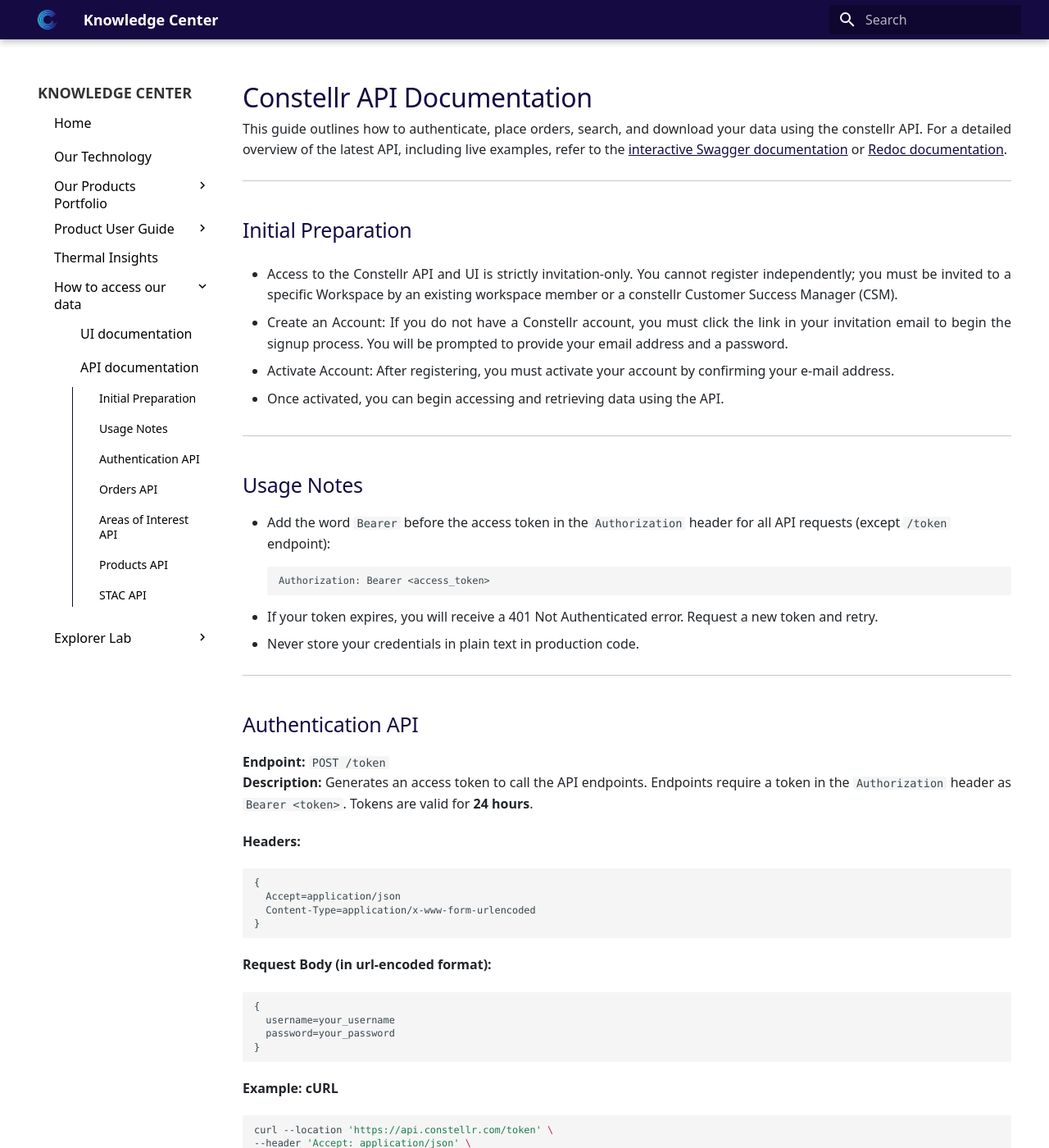
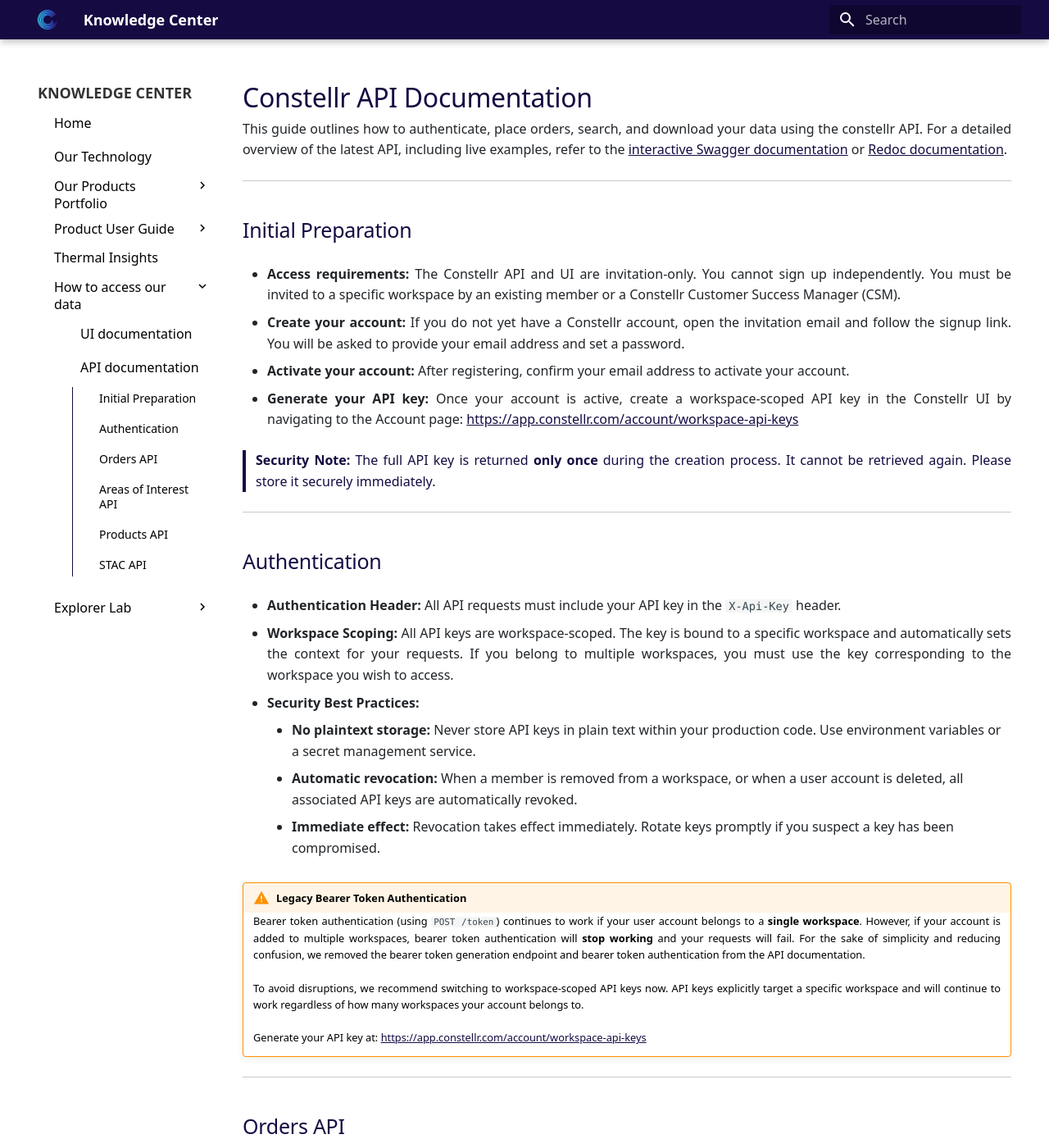
Before and after one commit to constellr/product-lst, an MkDocs documentation site: the page built from docs/API-documentation.md, in a window 1280 px wide and 1400 px high. Shown: the whole window at 82% size. Built offline with MkDocs 1.6.1 and Material for MkDocs 9.7.7, drawn with Linux system fonts in a browser that asks for light colours; the version menu is left out; some of the changed text lies outside the part shown.

Commit message:
change documentation to include api key authentication

````diff
--- a/docs/API-documentation.md
+++ b/docs/API-documentation.md
@@ -5,94 +5,44 @@
 ---
 
 ## Initial Preparation
-- Access to the Constellr API and UI is strictly invitation-only. You cannot register independently; you must be invited to a specific Workspace by an existing workspace member or a constellr Customer Success Manager (CSM).
 
-- Create an Account: If you do not have a Constellr account, you must click the link in your invitation email to begin the signup process. You will be prompted to provide your email address and a password.
+- **Access requirements:** The Constellr API and UI are invitation-only. You cannot sign up independently. You must be invited to a specific workspace by an existing member or a Constellr Customer Success Manager (CSM).
 
-- Activate Account: After registering, you must activate your account by confirming your e-mail address.
+- **Create your account:** If you do not yet have a Constellr account, open the invitation email and follow the signup link. You will be asked to provide your email address and set a password.
 
-- Once activated, you can begin accessing and retrieving data using the API.
+- **Activate your account:** After registering, confirm your email address to activate your account.
+
+- **Generate your API key:** Once your account is active, create a workspace-scoped API key in the Constellr UI by navigating to the Account page:
+  [https://app.constellr.com/account/workspace-api-keys](https://app.constellr.com/account/workspace-api-keys)
+
+  > **Security Note:** The full API key is returned **only once** during the creation process. It cannot be retrieved again. Please store it securely immediately.
 
 ---
 
-## Usage Notes
+## Authentication
 
-- Add the word `Bearer` before the access token in the `Authorization` header for all API requests (except `/token` endpoint):
-  ```
-  Authorization: Bearer <access_token>
-  ```
-- If your token expires, you will receive a 401 Not Authenticated error. Request a new token and retry.
-- Never store your credentials in plain text in production code.
+- **Authentication Header:** All API requests must include your API key in the `X-Api-Key` header.
 
----
+- **Workspace Scoping:** All API keys are workspace-scoped. The key is bound to a specific workspace and automatically sets the context for your requests. If you belong to multiple workspaces, you must use the key corresponding to the workspace you wish to access.
 
-## Authentication API
+- **Security Best Practices:**
+    - **No plaintext storage:** Never store API keys in plain text within your production code. Use environment variables or a secret management service.
+    - **Automatic revocation:** When a member is removed from a workspace, or when a user account is deleted, all associated API keys are automatically revoked.
+    - **Immediate effect:** Revocation takes effect immediately. Rotate keys promptly if you suspect a key has been compromised.
 
-**Endpoint:** `POST /token`
-**Description:** Generates an access token to call the API endpoints. Endpoints require a token in the `Authorization` header as `Bearer <token>`. Tokens are valid for **24 hours**.
 
-**Headers:**
-```
-{
-  Accept=application/json
-  Content-Type=application/x-www-form-urlencoded
-}
-```
+!!! warning "Legacy Bearer Token Authentication"
+    Bearer token authentication (using `POST /token`) continues to work if your user account belongs to a **single workspace**. However, if your account is added to multiple workspaces, bearer token authentication will **stop working** and your requests will fail. For the sake of simplicity and reducing confusion, we removed the bearer token generation endpoint and bearer token authentication from the API documentation.
 
-**Request Body (in url-encoded format):**
-```
-{
-  username=your_username
-  password=your_password
-}
-```
+    To avoid disruptions, we recommend switching to workspace-scoped API keys now. API keys explicitly target a specific workspace and will continue to work regardless of how many workspaces your account belongs to.
 
-**Example: cURL**
-```sh
-curl --location 'https://api.constellr.com/token' \
---header 'Accept: application/json' \
---header 'Content-Type: application/x-www-form-urlencoded' \
---data-urlencode 'username=your_username' \
---data-urlencode 'password=your_password'
-```
-
-**Example: Python**
-```python
-import requests
-
-url = "https://api.constellr.com/token"
-headers = {
-  "Accept": "application/json",
-  "Content-Type": "application/x-www-form-urlencoded",
-}
-data = {
-    "username": "your_username",
-    "password": "your_password",
-}
-
-resp = requests.post(url, headers=headers, data=data)
-token = resp.json().get("access_token")
-print(token)
-```
-
-**Success Response (200):**
-```json
-{
-  "access_token": "string"
-}
-```
-
-**Error Responses:**
-
-- **401:** Invalid credentials, user not confirmed, token expired or password reset required.
-- **422:** Request body validation error.
-
+    Generate your API key at: [https://app.constellr.com/account/workspace-api-keys](https://app.constellr.com/account/workspace-api-keys)
 ---
 
 
 ## Orders API
 
-The `/orders` endpoint allows you to create, list, and retrieve orders for your organization. All operations require authentication via a Bearer token.
+The `/orders` endpoint allows you to create, list, and retrieve orders for your organization.
 
 <h3>1. Create Orders in Batch</h3>
 
@@ -149,7 +99,7 @@
 ```sh
 curl -X POST "https://api.constellr.com/orders/batch" \
   -H 'accept: application/json' \
-  -H "Authorization: Bearer <access_token>" \
+  -H "X-Api-Key: <your_api_key>" \
   -H "Content-Type: application/json" \
   -d @order_payload.json
 ```
@@ -160,7 +110,7 @@
 
 url = "https://api.constellr.com/orders/batch"
 headers = {
-    "Authorization": "Bearer <access_token>",
+    "X-Api-Key": "<your_api_key>",
     "Content-Type": "application/json",
     "accept": "application/json"
 }
@@ -186,7 +136,6 @@
 response = requests.post(url, headers=headers, json=payload)
 print(response.status_code)
 print(response.json())
-
 ```
 
 
@@ -220,7 +169,7 @@
 **Error Responses:**
 
 - **400:** Invalid order request body values.
-- **401:** Invalid authentication token.
+- **401:** Invalid API key.
 - **403:** User not authorized to create orders.
 - **404:** Resource not found (e.g., AOI or product does not exist).
 - **422:** Request body validation error (including when a customer order contains more than 25 data orders).
@@ -243,7 +192,7 @@
 **Example: cURL**
 ```bash
 curl -G "https://api.constellr.com/orders" \
-  -H "Authorization: Bearer <access_token>" \
+  -H "X-Api-Key: <your_api_key>" \
   --data-urlencode "limit=10" \
   --data-urlencode "offset=0" \
   --data-urlencode "sort=-created"
@@ -254,7 +203,9 @@
 import requests
 
 url = "https://api.constellr.com/orders"
-headers = {"Authorization": "Bearer <access_token>"}
+headers = {
+    "X-Api-Key": "<your_api_key>"
+}
 params = {
     "limit": 10,
     "offset": 0,
@@ -298,7 +249,7 @@
 ```
 **Error Responses:**
 
-- **401:** Invalid authentication token.
+- **401:** Invalid API key.
 - **403:** User not authorized to view orders.
 - **422:** Query parameter validation error.
 
@@ -313,7 +264,7 @@
 **Example: cURL**
 ```sh
 curl -X GET "https://api.constellr.com/orders/123e4567-e89b-12d3-a456-426614174000" \
-  -H "Authorization: Bearer <access_token>"
+  -H "X-Api-Key: <your_api_key>"
 ```
 
 **Example: Python**
@@ -322,7 +273,7 @@
 
 url = "https://api.constellr.com/orders/123e4567-e89b-12d3-a456-426614174000"
 headers = {
-    "Authorization": "Bearer <access_token>"
+    "X-Api-Key": "<your_api_key>"
 }
 
 response = requests.get(url, headers=headers)
@@ -358,7 +309,7 @@
 ```
 **Error Responses:**
 
-- **401:** Invalid authentication token.
+- **401:** Invalid API key.
 - **403:** User not authorized to view the order.
 - **404:** Order not found.
 - **422:** Request parameter validation error.
@@ -377,6 +328,7 @@
 curl -X 'PATCH' \
   'https://api.constellr.com/orders/b131326b-20ea-44ff-b589-231ea77a7456' \
   -H 'accept: application/json' \
+  -H 'X-Api-Key: <your_api_key>' \
   -H 'Content-Type: application/json' \
   -d '{
   "tags": [
@@ -391,7 +343,9 @@
 
 url = "https://api.constellr.com/orders/123e4567-e89b-12d3-a456-426614174000"
 headers = {
-    "Authorization": "Bearer <access_token>"
+    "X-Api-Key": "<your_api_key>",
+    "Content-Type": "application/json",
+    "accept": "application/json"
 }
 
 payload = {
@@ -432,8 +386,8 @@
 ```
 **Error Responses:**
 
-- **401:** Invalid authentication token.
-- **403:** User not authorized to view the order.
+- **401:** Invalid API key.
+- **403:** User not authorized to update the order.
 - **404:** Order not found.
 - **422:** Request parameter validation error.
 
@@ -451,7 +405,7 @@
 **Example: cURL**
 ```sh
 curl -X DELETE "https://api.constellr.com/orders/123e4567-e89b-12d3-a456-426614174000" \
-  -H "Authorization: Bearer <access_token>" \
+  -H "X-Api-Key: <your_api_key>" \
   -H "accept: */*"
 ```
 
@@ -461,7 +415,7 @@
 
 order_id = "123e4567-e89b-12d3-a456-426614174000"
 url = f"https://api.constellr.com/orders/{order_id}"
-headers = {"Authorization": "Bearer <access_token>"}
+headers = {"X-Api-Key": "<your_api_key>"}
 
 resp = requests.delete(url, headers=headers)
 print(resp.status_code)
@@ -473,8 +427,8 @@
 
 **Error Responses:**
 
-- **401:** Invalid token.
-- **403:** Forbidden.
+- **401:** Invalid API key.
+- **403:** User not authorized to delete the order.
 - **404:** Order not found.
 - **409:** Order cannot be deleted in its current state. Only `pending_validation` or `rejected` orders can be deleted.
 
@@ -488,7 +442,7 @@
 **Example: cURL**
 ```sh
 curl -X GET "https://api.constellr.com/orders/meta/use-cases" \
-  -H "Authorization: Bearer <access_token>"
+  -H "X-Api-Key: <your_api_key>"
 ```
 
 **Example: Python**
@@ -497,7 +451,7 @@
 
 url = "https://api.constellr.com/orders/meta/use-cases"
 headers = {
-    "Authorization": "Bearer <access_token>"
+    "X-Api-Key": "<your_api_key>"
 }
 
 response = requests.get(url, headers=headers)
@@ -519,14 +473,14 @@
 
 **Error Responses:**
 
-- **401:** Invalid authentication token.
+- **401:** Invalid API key.
 - **403:** User not authorized to view use cases.
 
 ---
 
 ## Areas of Interest API
 
-The `/areas-of-interest` endpoint allows you to create, list, and retrieve Areas of Interest (AOIs) for your organization. AOIs define geographic regions used in data orders. All operations require authentication via a Bearer token.
+The `/areas-of-interest` endpoint allows you to create, list, and retrieve Areas of Interest (AOIs) for your organization. AOIs define geographic regions used in data orders.
 
 <h3>1. Create an Area of Interest</h3>
 
@@ -556,7 +510,7 @@
 **Example: cURL**
 ```bash
 curl -X POST "https://api.constellr.com/areas-of-interest" \
-  -H "Authorization: Bearer <access_token>" \
+  -H "X-Api-Key: <your_api_key>" \
   -H "Content-Type: application/json" \
   -d '{
     "name": "Test AOI",
@@ -582,7 +536,7 @@
 
 url = "https://api.constellr.com/areas-of-interest"
 headers = {
-    "Authorization": "Bearer <access_token>",
+    "X-Api-Key": "<your_api_key>",
     "Content-Type": "application/json"
 }
 payload = {
@@ -636,7 +590,7 @@
 **Error Responses**
 
 - **400:** Invalid AOI request body values.
-- **401:** Invalid authentication token.
+- **401:** Invalid API key.
 - **403:** User not authorized to create AOIs.
 - **409:** An Area of Interest with this name already exists.
 - **422:** Request body validation error.
@@ -651,7 +605,21 @@
 **Example: cURL**
 ```bash
 curl -X GET "https://api.constellr.com/areas-of-interest/f1c53eaa-9b26-4c3d-8998-bfc8e9ac1770" \
-  -H "Authorization: Bearer <access_token>"
+  -H "X-Api-Key: <your_api_key>"
+```
+
+**Example: Python**
+```python
+import requests
+
+url = "https://api.constellr.com/areas-of-interest/f1c53eaa-9b26-4c3d-8998-bfc8e9ac1770"
+headers = {
+    "X-Api-Key": "<your_api_key>"
+}
+
+resp = requests.get(url, headers=headers)
+resp.raise_for_status()
+print(resp.json())
 ```
 
 **Success Response (200)**
@@ -680,7 +648,7 @@
 
 **Error Responses**
 
-- **401:** Invalid authentication token.
+- **401:** Invalid API key.
 - **403:** User not authorized to view the AOI.
 - **404:** AOI not found.
 - **422:** Request parameter validation error.
@@ -703,7 +671,7 @@
 **Example: cURL**
 ```bash
 curl -G "https://api.constellr.com/areas-of-interest" \
-  -H "Authorization: Bearer <access_token>" \
+  -H "X-Api-Key: <your_api_key>" \
   --data-urlencode "limit=10" \
   --data-urlencode "offset=0" \
   --data-urlencode "sort=-created"
@@ -714,7 +682,7 @@
 import requests
 
 url = "https://api.constellr.com/areas-of-interest"
-headers = {"Authorization": "Bearer <access_token>"}
+headers = {"X-Api-Key": "<your_api_key>"}
 params = {
     "limit": 10,
     "offset": 0,
@@ -762,7 +730,7 @@
 
 **Error Responses**
 
-- **401:** Invalid authentication token.
+- **401:** Invalid API key.
 - **403:** User not authorized to view AOIs.
 - **422:** Query parameter validation error.
 
@@ -780,7 +748,7 @@
 **Example: cURL**
 ```sh
 curl -X DELETE "https://api.constellr.com/areas-of-interest/cd9a3472-5e4d-495c-bb3a-8cf0408b2a3d" \
-  -H "Authorization: Bearer <access_token>" \
+  -H "X-Api-Key: <your_api_key>" \
   -H "accept: */*"
 ```
 
@@ -790,7 +758,7 @@
 
 area_of_interest_id = "cd9a3472-5e4d-495c-bb3a-8cf0408b2a3d"
 url = f"https://api.constellr.com/areas-of-interest/{area_of_interest_id}"
-headers = {"Authorization": "Bearer <access_token>"}
+headers = {"X-Api-Key": "<your_api_key>"}
 
 resp = requests.delete(url, headers=headers)
 print(resp.status_code)
@@ -802,7 +770,7 @@
 
 **Error Responses**
 
-- **401:** Invalid token.
+- **401:** Invalid API key.
 - **403:** Forbidden (AOI does not belong to the user's workspace or user is not authorized).
 - **409:** Conflict (AOI has active orders and cannot be deleted).
 - **404:** Area of interest not found.
@@ -837,7 +805,7 @@
 **Example: cURL**
 ```sh
 curl -X POST "https://api.constellr.com/areas-of-interest/geometry-info" \
-  -H "Authorization: Bearer <access_token>" \
+  -H "X-Api-Key: <your_api_key>" \
   -H "Content-Type: application/json" \
   -d '{
     "type": "Feature",
@@ -862,7 +830,7 @@
 
 url = "https://api.constellr.com/areas-of-interest/geometry-info"
 headers = {
-    "Authorization": "Bearer <access_token>",
+    "X-Api-Key": "<your_api_key>",
     "Content-Type": "application/json",
 }
 payload = {
@@ -903,7 +871,7 @@
 **Error Responses**
 
 - **400:** Invalid AOI geometry in request body.
-- **401:** Invalid authentication token.
+- **401:** Invalid API key.
 - **403:** User not authorized to access this endpoint.
 - **422:** Request body validation error.
 
@@ -911,7 +879,7 @@
 
 ## Products API
 
-The `/products` endpoint provides access to the list of available constellr products. Use it to explore product details before creating data orders. All operations require authentication via a Bearer token.
+The `/products` endpoint provides access to the list of available constellr products. Use it to explore product details before creating data orders.
 
 <h3>1. List Available Products</h3>
 
@@ -922,7 +890,7 @@
 **Example: cURL**
 ```sh
 curl -X GET "https://api.constellr.com/products" \
-  -H "Authorization: Bearer <access_token>"
+  -H "X-Api-Key: <your_api_key>"
 ```
 
 **Success Response (200)**
@@ -936,13 +904,13 @@
 
 **Error Responses**
 
-- **401:** Invalid authentication token.
+- **401:** Invalid API key.
 - **403:** User not authorized to access this endpoint.
 
 
 ## STAC API
 The `/stac` endpoint provides access to SpatioTemporal Asset Catalog (STAC) API, allowing you to search and retrieve geospatial data in a standardized format.
-All operations require authentication via a Bearer token. The endpoints comply with the STAC API specification.
+The endpoints comply with the STAC API specification.
 
 <h3>1. Get STAC Landing Page</h3>
 
@@ -952,7 +920,7 @@
 **Example: cURL**
 ```sh
 curl -X GET "https://api.constellr.com/stac" \
-  -H "Authorization: Bearer <access_token>"
+  -H "X-Api-Key: <your_api_key>"
 ```
 
 **Success Response (200)**
@@ -983,7 +951,7 @@
 
 **Error Responses**
 
-- **401:** Invalid authentication token.
+- **401:** Invalid API key.
 - **403:** User not authorized to access this endpoint.
 
 ---
@@ -996,7 +964,7 @@
 **Example: cURL**
 ```sh
 curl -X GET "https://api.constellr.com/stac/conformance" \
-  -H "Authorization: Bearer <access_token>"
+  -H "X-Api-Key: <your_api_key>"
 ```
 
 **Success Response (200)**
@@ -1013,7 +981,7 @@
 
 **Error Responses**
 
-- **401:** Invalid authentication token.
+- **401:** Invalid API key.
 - **403:** User not authorized to access this endpoint.
 
 
@@ -1043,7 +1011,7 @@
 **Example: cURL**
 ```sh
 curl -G "https://api.constellr.com/stac/collections" \
-  -H "Authorization: Bearer <access_token>" \
+  -H "X-Api-Key: <your_api_key>" \
   --data-urlencode "limit=5" \
   --data-urlencode "offset=0" \
   --data-urlencode "bbox=-122.1,5.1,35.4,53.6"
@@ -1054,7 +1022,7 @@
 import requests
 
 url = "https://api.constellr.com/stac/collections"
-headers = {"Authorization": "Bearer <access_token>"}
+headers = {"X-Api-Key": "<your_api_key>"}
 params = {
     "limit": 5,
     "offset": 0,
@@ -1105,7 +1073,7 @@
 
 **Error Responses**
 
-- **401:** Invalid authentication token.
+- **401:** Invalid API key.
 - **403:** User not authorized to access this endpoint.
 - **422:** Query parameter validation error.
 
@@ -1120,7 +1088,7 @@
 **Example: cURL**
 ```sh
 curl -X GET "https://api.constellr.com/stac/collections/lstfusion" \
-  -H "Authorization: Bearer <access_token>"
+  -H "X-Api-Key: <your_api_key>"
 ```
 
 **Example: Python**
@@ -1130,7 +1098,7 @@
 url = "https://api.constellr.com/stac/collections/lstfusion"
 
 headers = {
-    "Authorization": "Bearer <access_token>"
+    "X-Api-Key": "<your_api_key>"
 }
 
 response = requests.get(url, headers=headers)
@@ -1170,7 +1138,7 @@
 
 **Error Responses**
 
-- **401:** Invalid authentication token.
+- **401:** Invalid API key.
 - **403:** User not authorized to access this endpoint.
 - **404:** Collection not found.
 - **422:** Request parameter validation error.
@@ -1186,7 +1154,7 @@
 **Example: cURL**
 ```sh
 curl -X GET "https://api.constellr.com/stac/collections/lstfusion/items/item_id" \
-  -H "Authorization: Bearer <access_token>"
+  -H "X-Api-Key: <your_api_key>"
 ```
 
 **Example: Python**
@@ -1196,7 +1164,7 @@
 collection_id = "lstfusion"
 item_id = "item_id"
 url = f"https://api.constellr.com/stac/collections/{collection_id}/items/{item_id}"
-headers = {"Authorization": "Bearer <access_token>"}
+headers = {"X-Api-Key": "<your_api_key>"}
 
 resp = requests.get(url, headers=headers)
 resp.raise_for_status()
@@ -1256,7 +1224,7 @@
 
 **Error Responses**
 
-- **401:** Invalid authentication token.
+- **401:** Invalid API key.
 - **403:** User not authorized to access this endpoint.
 - **404:** Item not found.
 - **422:** Request parameter validation error.
@@ -1280,7 +1248,7 @@
 **Example: cURL**
 ```sh
 curl -X POST "https://api.constellr.com/stac/search" \
-  -H "Authorization: Bearer <access_token>" \
+  -H "X-Api-Key: <your_api_key>" \
   -H "Content-Type: application/json" \
   -d '{
     "collections": ["lstfusion"],
@@ -1295,7 +1263,7 @@
 
 url = "https://api.constellr.com/stac/search"
 headers = {
-    "Authorization": "Bearer <access_token>",
+    "X-Api-Key": "<your_api_key>",
     "Content-Type": "application/json",
 }
 payload = {
@@ -1329,7 +1297,7 @@
 **Error Responses**
 
 - **400:** Invalid search request body values.
-- **401:** Invalid authentication token.
+- **401:** Invalid API key.
 - **403:** User not authorized to access this endpoint.
 - **422:** Request body validation error.
 
@@ -1358,7 +1326,7 @@
 **Example: cURL**
 ```sh
 curl -G "https://api.constellr.com/stac/search" \
-  -H "Authorization: Bearer <access_token>" \
+  -H "X-Api-Key: <your_api_key>" \
   --data-urlencode "collections=lstfusion" \
   --data-urlencode "limit=5" \
   --data-urlencode "datetime=2025-08-18T11:00:00Z/.." \
@@ -1370,7 +1338,7 @@
 import requests
 
 url = "https://api.constellr.com/stac/search"
-headers = {"Authorization": "Bearer <access_token>"}
+headers = {"X-Api-Key": "<your_api_key>"}
 params = {
     "collections": "lstfusion",
     "limit": 5,
@@ -1403,7 +1371,7 @@
 **Error Responses**
 
 - **400:** Invalid search request parameters.
-- **401:** Invalid authentication token.
+- **401:** Invalid API key.
 - **403:** User not authorized to access this endpoint.
 - **422:** Query parameter validation error.
 
@@ -1429,7 +1397,7 @@
 **Example: cURL**
 ```sh
 curl -G "https://api.constellr.com/stac/collections/lstfusion/items" \
-  -H "Authorization: Bearer <access_token>" \
+  -H "X-Api-Key: <your_api_key>" \
   --data-urlencode "limit=5" \
   --data-urlencode "datetime=2025-08-18T11:00:00Z/.." \
   --data-urlencode "sortby=-datetime"
@@ -1441,7 +1409,7 @@
 
 collection_id = "lstfusion"
 url = f"https://api.constellr.com/stac/collections/{collection_id}/items"
-headers = {"Authorization": "Bearer <access_token>"}
+headers = {"X-Api-Key": "<your_api_key>"}
 params = {
     "limit": 5,
     "datetime": "2025-08-18T11:00:00Z/..",
@@ -1491,7 +1459,7 @@
 **Error Responses**
 
 - **400:** Invalid request parameters.
-- **401:** Invalid authentication token.
+- **401:** Invalid API key.
 - **403:** User not authorized to access this endpoint.
 - **422:** Query parameter validation error.
 
````
Also changed, not shown: other parts of docs/API-documentation.md (+1 -1 lines).
